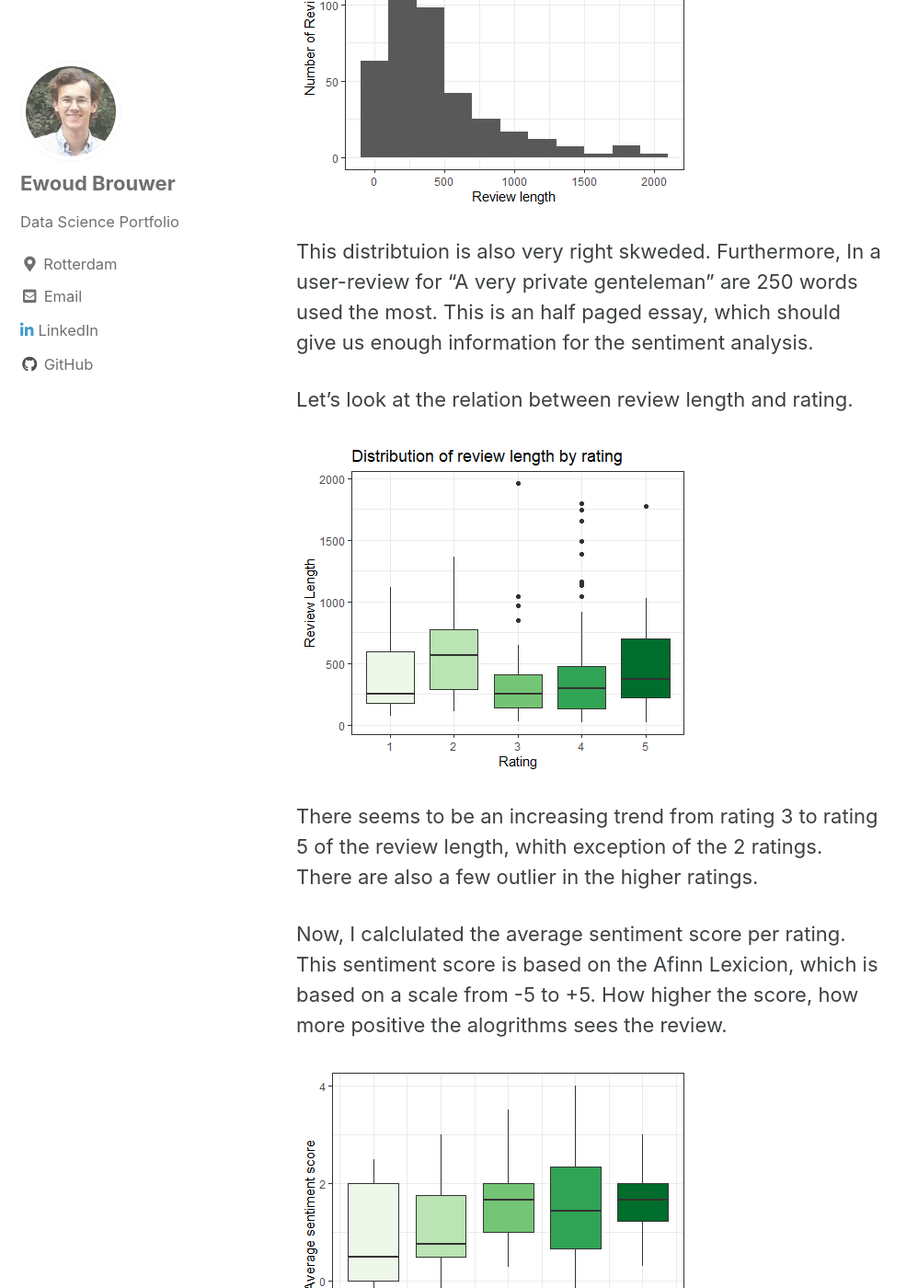
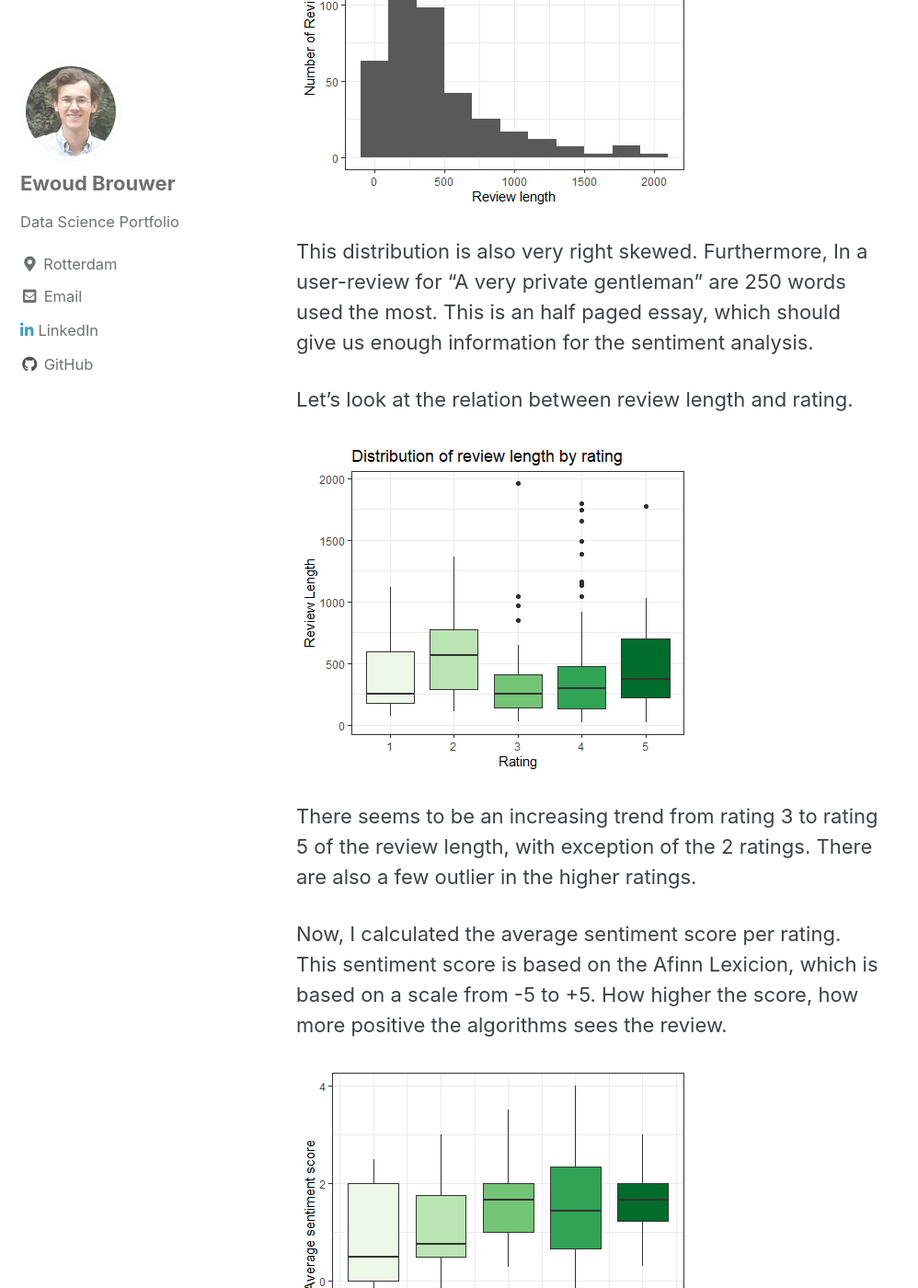
Before and after one commit to ewoudb33/ewoudb33.github.io, a Jekyll site: the page built from _posts/2020-09-30-sentiment-analysis.md, in a window 1280 px wide and 1400 px high, scrolled down 1433 px. Shown: the whole window at 92% size, without its empty margins (0-998 px from the left). Built offline with Jekyll 4.4.1, drawn with Linux system fonts in a browser that asks for light colours; cached includes are drawn as plain includes; some of the changed text lies outside the part shown.

Commit message:
spelling

```diff
--- a/_posts/2020-09-30-sentiment-analysis.md
+++ b/_posts/2020-09-30-sentiment-analysis.md
@@ -16,7 +16,7 @@ Firstly, I looked at the distribution of the ratings.
 <img src="{{ site.url {{ site.baseurl }}/images/distribution_of_ratings.png"
 alt = "">
 
-As you can see is the distribution left skweded. We have to keep this in mind
+As you can see is the distribution left skewed. We have to keep this in mind
 when we want to continue this analysis with machine learning. The average of user
 ratings is 3.65, which is according to goodreads between "I liked it" and "I
 really liked it".
@@ -27,8 +27,8 @@ can be found below.
 <img src="{{ site.url {{ site.baseurl }}/images/distribution_review_length.png"
 alt = "">
 
-This distribtuion is also very right skweded. Furthermore, In a user-review
-for "A very private genteleman" are 250 words used the most. This is an half paged
+This distribution is also very right skewed. Furthermore, In a user-review
+for "A very private gentleman" are 250 words used the most. This is an half paged
 essay, which should give us enough information for the sentiment analysis.
 
 Let's look at the relation between review length and rating.
@@ -37,12 +37,12 @@ Let's look at the relation between review length and rating.
 alt = "">
 
 There seems to be an increasing trend from rating 3 to rating 5 of the review
-length, whith exception of the 2 ratings. There are also a few outlier in the higher
+length, with exception of the 2 ratings. There are also a few outlier in the higher
 ratings.
 
-Now, I calclulated the average sentiment score per rating. This sentiment score is based
+Now, I calculated the average sentiment score per rating. This sentiment score is based
 on the Afinn Lexicion, which is based on a scale from -5 to +5.
-How higher the score, how more positive the alogrithms sees the review.
+How higher the score, how more positive the algorithms sees the review.
 
 <img src="{{ site.url {{ site.baseurl }}/images/average_sentiment_score.png"
 alt = "">
```
Also changed, not shown: other parts of _posts/2020-09-30-sentiment-analysis.md (+1 -1 lines).
